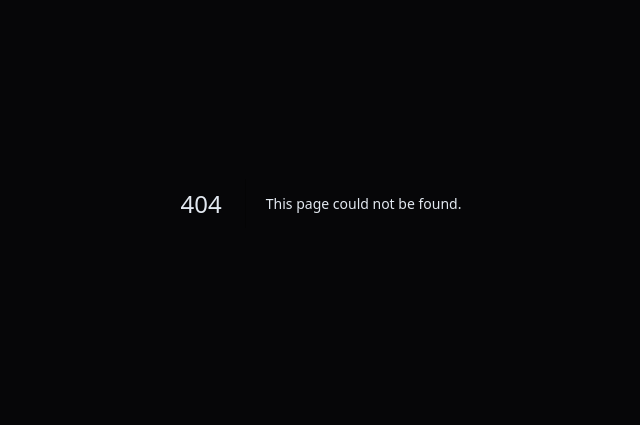
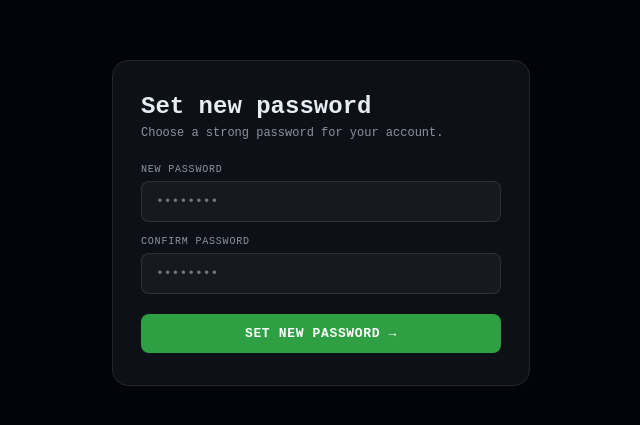
Before and after one commit to MaverickTushar007/quantsignal-web, a Next.js app: page /auth/reset in a window 1280 px wide. Before the commit this address had no page. Shown: the part 197-622 px from the top of the page, without its empty margins (319-959 px from the left). Built offline with nearby package versions, Linux system fonts and the light colour scheme.

Commit message:
fix: google OAuth → dashboard, add /auth/reset password page

```diff
--- a/app/auth/page.tsx
+++ b/app/auth/page.tsx
@@ -56,7 +56,7 @@ export default function AuthPage() {
   }
 
   async function handleGoogle() {
-    await supabase.auth.signInWithOAuth({ provider:"google", options:{ redirectTo: window.location.origin+"/onboarding" } });
+    await supabase.auth.signInWithOAuth({ provider:"google", options:{ redirectTo: window.location.origin+"/dashboard" } });
   }
 
   const dc = (d: string) => d==="BUY"?"#3fb950":d==="SELL"?"#f85149":"#e3b341";
--- /dev/null
+++ b/app/auth/reset/page.tsx
@@ -0,0 +1,78 @@
+"use client";
+import { useState, useEffect } from "react";
+import { supabase } from "../../lib/supabase";
+import { useRouter } from "next/navigation";
+
+export default function ResetPassword() {
+  const [password, setPassword] = useState("");
+  const [confirm, setConfirm] = useState("");
+  const [status, setStatus] = useState<"idle"|"loading"|"done"|"error">("idle");
+  const [error, setError] = useState("");
+  const router = useRouter();
+  const mono = "'DM Mono', monospace";
+
+  useEffect(() => {
+    // Supabase puts the token in the URL hash — just need the page to exist
+  }, []);
+
+  const handleReset = async () => {
+    if (!password || password !== confirm) {
+      setError("Passwords don't match."); return;
+    }
+    if (password.length < 6) {
+      setError("Password must be at least 6 characters."); return;
+    }
+    setStatus("loading"); setError("");
+    const { error } = await supabase.auth.updateUser({ password });
+    if (error) { setError(error.message); setStatus("error"); }
+    else { setStatus("done"); setTimeout(() => router.push("/dashboard"), 2000); }
+  };
+
+  const inputStyle: React.CSSProperties = {
+    width: "100%", background: "rgba(255,255,255,0.04)",
+    border: "1px solid rgba(255,255,255,0.1)", borderRadius: 8,
+    padding: "12px 14px", color: "#e6edf3", fontSize: 13, outline: "none",
+    fontFamily: mono, boxSizing: "border-box",
+  };
+
+  return (
+    <div style={{ minHeight: "100dvh", background: "#010409", display: "flex", alignItems: "center", justifyContent: "center", fontFamily: mono, padding: 20 }}>
+      <div style={{ width: "100%", maxWidth: 360, background: "#0d1117", border: "1px solid #21262d", borderRadius: 16, padding: "32px 28px" }}>
+        <div style={{ fontSize: 24, fontWeight: 800, color: "#e6edf3", marginBottom: 6 }}>Set new password</div>
+        <div style={{ fontSize: 12, color: "#8b949e", marginBottom: 24 }}>Choose a strong password for your account.</div>
+
+        {status === "done" ? (
+          <div style={{ textAlign: "center", padding: "24px 0" }}>
+            <div style={{ fontSize: 32, marginBottom: 12 }}>✅</div>
+            <div style={{ fontSize: 13, color: "#3fb950", fontWeight: 700 }}>Password updated!</div>
+            <div style={{ fontSize: 11, color: "#8b949e", marginTop: 6 }}>Redirecting to dashboard...</div>
+          </div>
+        ) : (
+          <>
+            <div style={{ marginBottom: 14 }}>
+              <div style={{ fontSize: 10, color: "#8b949e", marginBottom: 6, letterSpacing: ".08em" }}>NEW PASSWORD</div>
+              <input value={password} onChange={e => setPassword(e.target.value)}
+                type="password" placeholder="••••••••" style={inputStyle} />
+            </div>
+            <div style={{ marginBottom: 20 }}>
+              <div style={{ fontSize: 10, color: "#8b949e", marginBottom: 6, letterSpacing: ".08em" }}>CONFIRM PASSWORD</div>
+              <input value={confirm} onChange={e => setConfirm(e.target.value)}
+                type="password" placeholder="••••••••"
+                onKeyDown={e => e.key === "Enter" && handleReset()}
+                style={inputStyle} />
+            </div>
+            {error && <div style={{ fontSize: 11, color: "#f85149", marginBottom: 14, padding: "10px 14px", background: "rgba(248,81,73,0.1)", borderRadius: 8, border: "1px solid rgba(248,81,73,0.3)" }}>{error}</div>}
+            <div onClick={status === "loading" ? undefined : handleReset} style={{
+              width: "100%", padding: "12px 0", borderRadius: 8, textAlign: "center",
+              background: status === "loading" ? "#238636" : "#2ea043",
+              color: "#fff", fontSize: 13, fontWeight: 700, cursor: status === "loading" ? "default" : "pointer",
+              letterSpacing: ".05em",
+            }}>
+              {status === "loading" ? "UPDATING..." : "SET NEW PASSWORD →"}
+            </div>
+          </>
+        )}
+      </div>
+    </div>
+  );
+}
```
